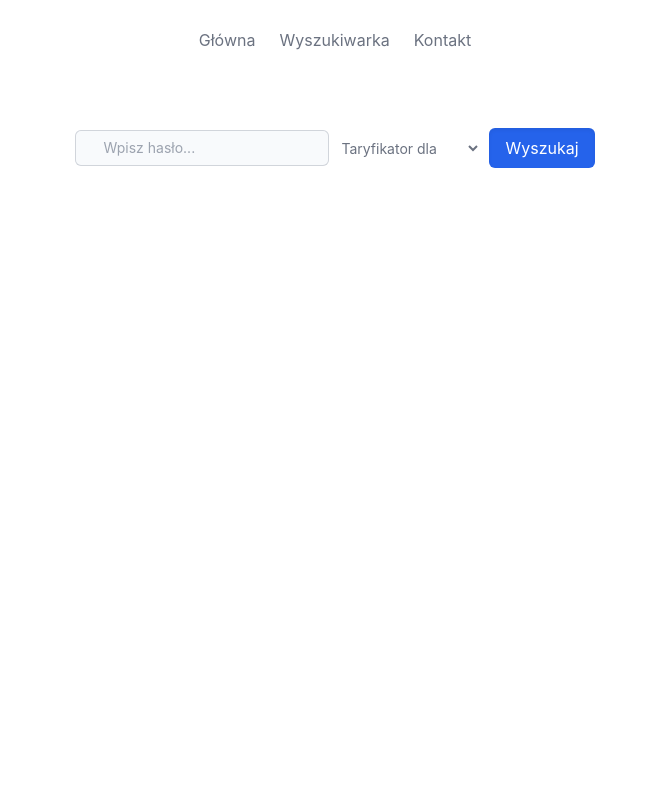
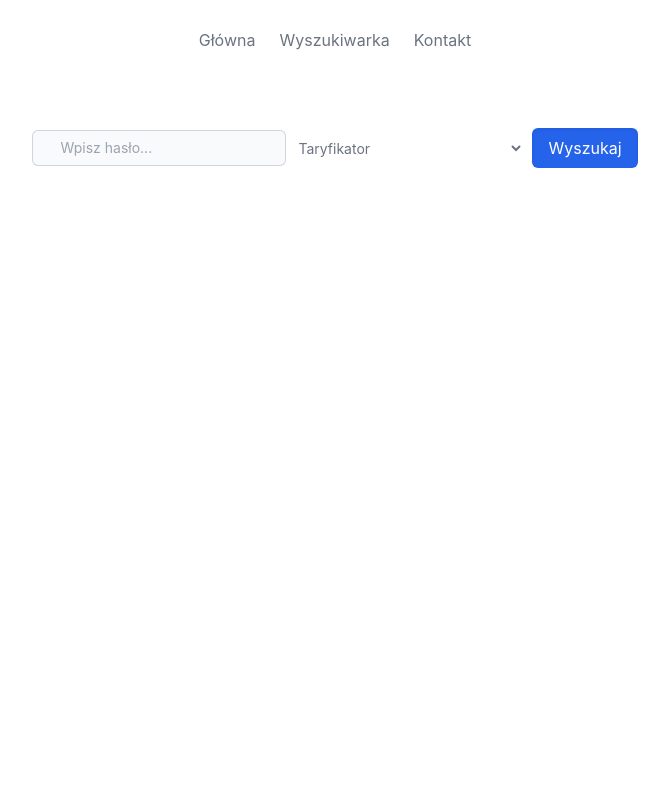
Before and after one commit to qolvap/fine-app-poc, a React (Create React App) app: page /Results in a window 1280 px wide. Shown: the top 792 px of the page, without its empty margins (305-974 px from the left). Built offline with nearby package versions, Linux system fonts and the light colour scheme; the HTML template or start-up script is replaced by a standard one.

Commit message:
✅ changed the ResultPage logic of search & filtering in dropdown list, code optimized

```diff
--- a/src/components/Results/ResultsPage.tsx
+++ b/src/components/Results/ResultsPage.tsx
@@ -38,19 +38,30 @@ function ResultsPage() {
     }
   };
 
-  // Convert the entered term to lowercase and replace Polish characters
-  const termLower = podmien(term);
-
   // Function to perform fuzzy search using Fuse.js
   const handleFuseSearch = () => {
-    const fuse = new Fuse(data, {
-      keys: ['description'],
+    // Create a Fuse instance with the specified configuration
+    const fuse = new Fuse(filteredGuiltyData(), {
+      keys: ['description', 'guilty'],
       ignoreLocation: true,
-      threshold: 0.3,  // the approximate threshold
+      threshold: 0.3,
     });
 
+    // Perform the search using the lowercased and normalized term
     const result = fuse.search(termLower);
+
+    // Extract the original data objects from the search results
+    // (Fuse.js returns an array of { item, score, index } objects)
     setFilteredData(result.map((item) => item.item));
+  };
+
+  // Function to filter data based on selected guilty category
+  const filteredGuiltyData = () => {
+    if (selectedGuilty.trim() === '' || selectedGuilty === 'Wszyscy') {
+      return data;
+    } else {
+      return data.filter((fine) => fine.guilty === selectedGuilty);
+    }
   };
 
   // Main function to handle filter button click
@@ -66,6 +77,8 @@ function ResultsPage() {
     // Clear the entered term
     setTerm('');
   };
+
+  const termLower = podmien(term);
 
   return (
     <div className="flex flex-col min-h-screen items-center justify-between">
@@ -87,12 +100,10 @@ function ResultsPage() {
             value={selectedGuilty}
             onChange={(e) => setSelectedGuilty(e.target.value)}
           >
-            <option value="">Taryfikator dla</option>
-            {data.map((fine) => (
-              <option key={fine.number} value={fine.guilty}>
-                {fine.guilty}
-              </option>
-            ))}
+            <option value="">Taryfikator</option>
+            <option value="kierowcy">Taryfikator Kierowcy</option>
+            <option value="zarządzający">Taryfikator Zarządzającego</option>
+            <option value="przedsiębiorcy">Taryfikator Przedsiębiorcy</option>
           </select>
           <Button />
           <button
@@ -103,33 +114,55 @@ function ResultsPage() {
           </button>
         </div>
 
-        {(filteredData.length > 0 || !data.some(fine => !fine.description?.includes(term))) ? (
+        {(filteredData.length > 0 || !filteredGuiltyData().some(fine => !fine.description?.includes(term))) ? (
           <div className="mt-10 grid gap-4 place-items-center m-5">
             {filteredData.map((fine) => (
-              <div key={fine.number} className="border border-blue-300 rounded-md p-4 max-w-[480px] bg-slate-50 shadow hover:shadow-lg">
-                <h3 className="text-xl font-semibold mb-2">Taryfikator {fine.guilty}</h3>
-                <p><span className="font-semibold">Załącznik:</span> {fine.attachment}</p>
-                <p><span className="font-semibold">Numer w taryfikatorze:</span> {fine.number}</p>
-                <p><span className="font-semibold">Opis:</span> {fine.description}</p>
-                <p><span className="font-semibold">Grzywna:</span> {fine.fine}zł</p>
-                <p><span className="font-semibold">Poziom naruszenia:</span> {Array.isArray(fine.group) ? fine.group.join(', ') : fine.group}</p>
+              <div
+                key={fine.number}
+                className="border border-blue-300 rounded-md p-4 max-w-[480px] bg-slate-50 shadow hover:shadow-lg"
+              >
+                <h3 className="text-xl font-semibold mb-2">
+                  Taryfikator {fine.guilty}
+                </h3>
+                <p>
+                  <span className="font-semibold">Załącznik:</span> {fine.attachment}
+                </p>
+                <p>
+                  <span className="font-semibold">Numer w taryfikatorze:</span>{' '}
+                  {fine.number}
+                </p>
+                <p>
+                  <span className="font-semibold">Opis:</span> {fine.description}
+                </p>
+                <p>
+                  <span className="font-semibold">Grzywna:</span> {fine.fine}zł
+                </p>
+                <p>
+                  <span className="font-semibold">Poziom naruszenia:</span>{' '}
+                  {Array.isArray(fine.group)
+                    ? fine.group.join(', ')
+                    : fine.group}
+                </p>
               </div>
             ))}
           </div>
         ) : (
-          <p className="mt-10 flex flex-col items-center bg-transparent py-0 pl-2 pr-7 text-gray-500">Nie znaleziono</p>
+          <p className="mt-10 flex flex-col items-center bg-transparent py-0 pl-2 pr-7 text-gray-500">
+            Nie znaleziono
+          </p>
         )}
       </div>
 
       <div className="flex flex-col items-center">
         <p className="bg-transparent py-0 pl-2 pr-7 text-gray-500">Źródło: UOTD</p>
-        <p className="bg-transparent py-0 pl-2 pr-7 text-gray-500">Legenda:
-        - PN poważne naruszenie
-        - BPN bardzo poważne naruszenie
-        - NN najpoważniejsze naruszenie
+        <p className="bg-transparent py-0 pl-2 pr-7 text-gray-500">
+          Legenda: - PN poważne naruszenie - BPN bardzo poważne naruszenie - NN
+          najpoważniejsze naruszenie
         </p>
-        <br/>
-        <Link to="/" className="mr-4 hover:text-blue-600 mb-5">Powrót do strony głównej</Link>
+        <br />
+        <Link to="/" className="mr-4 hover:text-blue-600 mb-5">
+          Powrót do strony głównej
+        </Link>
       </div>
     </div>
   );
```
